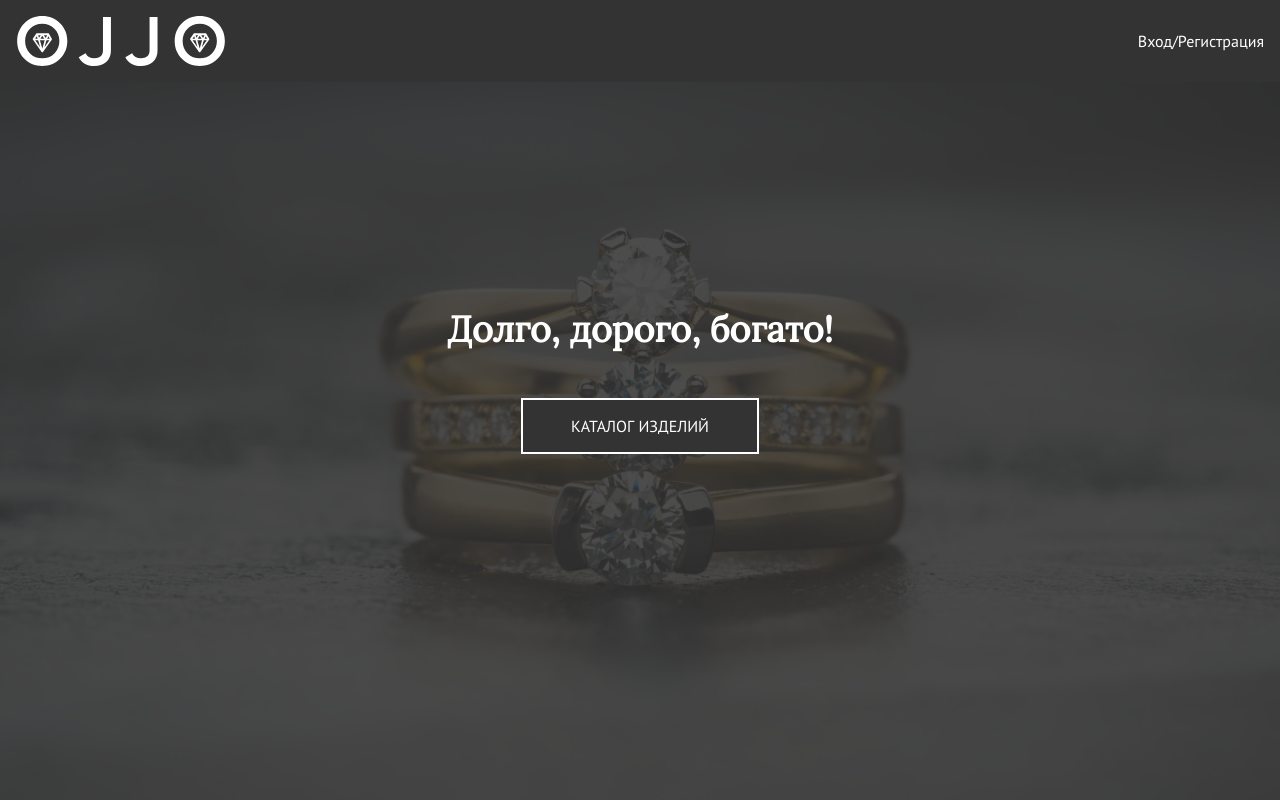
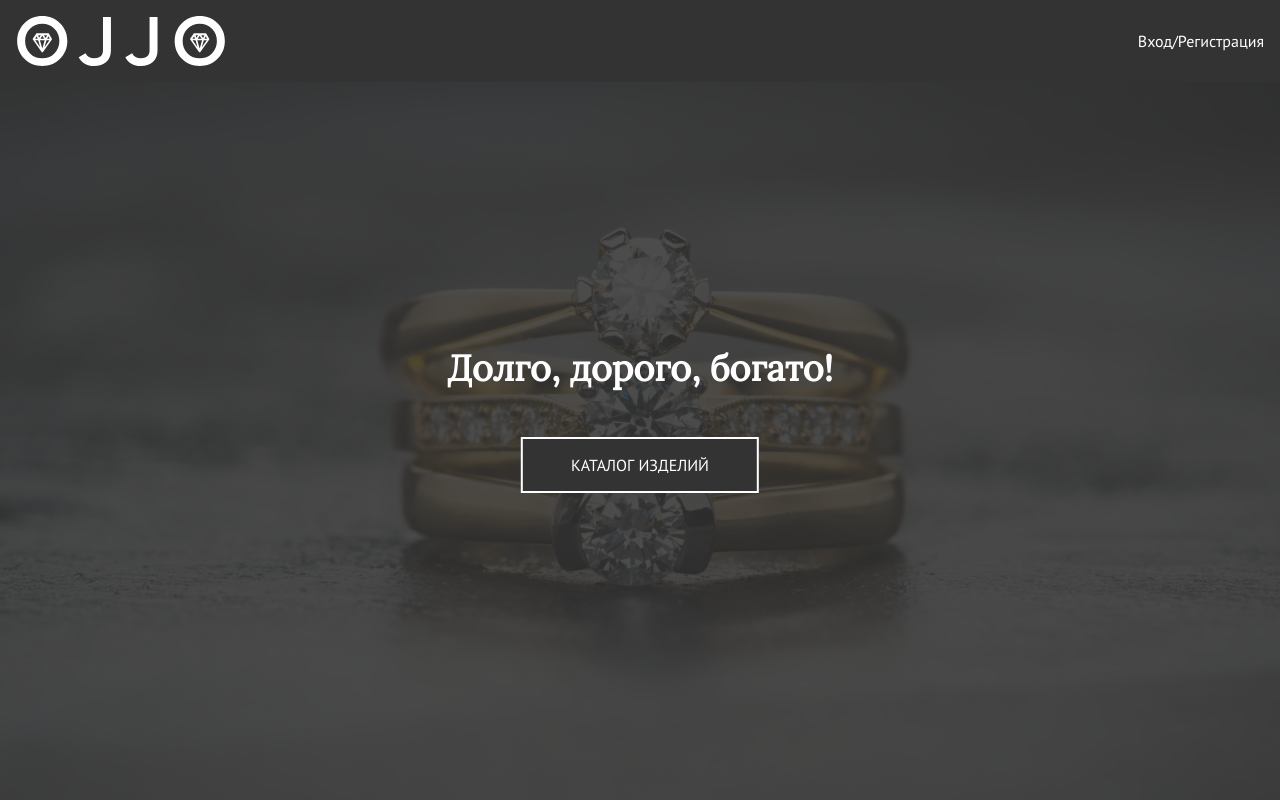
Before and after one commit to Leladatan/ojjo, a React (Vite) app: page / in a window 1280 px wide. Shown: the top 800 px of the page. Built offline with nearby package versions, Linux system fonts and the light colour scheme.

Commit message:
pos abs fs-c for title center

```diff
--- a/src/Pages/ProductPage/ProductPage.tsx
+++ b/src/Pages/ProductPage/ProductPage.tsx
@@ -1,14 +1,38 @@
-import React, {FC} from 'react';
+import React, {FC, useEffect, useState} from 'react';
+import {IDataCatalogs} from "../../Interfaces/IDataCatalogs";
+import {useLocation} from "react-router-dom";
+import {dataCatalogs} from "../../api/Catalogs/catalogs";
 
 const ProductPage: FC = ({}) => {
+    const [item, setItem] = useState<IDataCatalogs | null>(null);
+
+    const url = useLocation();
+
+
+    useEffect(() => {
+        const urlId = Number(url.pathname.slice(9));
+        console.log(urlId)
+        const current = dataCatalogs[urlId - 1];
+        setItem(current);
+    }, []);
+
     return (
+        <>
+            {item && (
                 <main className="main">
                     <div className="container">
                         <div className="main__content">
-
+                            <div className="product-page">
+                                <div className="product-page__img">
+                                    <img className="product-page_img" src="" alt=""/>
+                                </div>
+                                .
+                            </div>
                         </div>
                     </div>
                 </main>
+            )}
+        </>
     );
 };
 
--- a/src/Styles/homePage.css
+++ b/src/Styles/homePage.css
@@ -4,9 +4,14 @@
   background-size: cover;
   background-position: top;
   height: 90vh;
+  position: relative;
 }
 
 .first-screen__content {
+  position: absolute;
+  top: 30%;
+  left: 50%;
+  transform: translate(-50%, -50%);
   padding-top: 14rem;
   display: flex;
   flex-direction: column;
--- a/src/Styles/homePage.scss
+++ b/src/Styles/homePage.scss
@@ -4,9 +4,14 @@
   background-size: cover;
   background-position: top;
   height: 90vh;
+  position: relative;
 }
 
 .first-screen__content {
+  position: absolute;
+  top:30%;
+  left:50%;
+  transform:translate(-50%, -50%);
   padding-top: 14rem;
   display: flex;
   flex-direction: column;
```
Also changed, not shown: 1 other file (tests, documents, lock files or other folders). Lines whose indentation alone changed are shown as unchanged.
